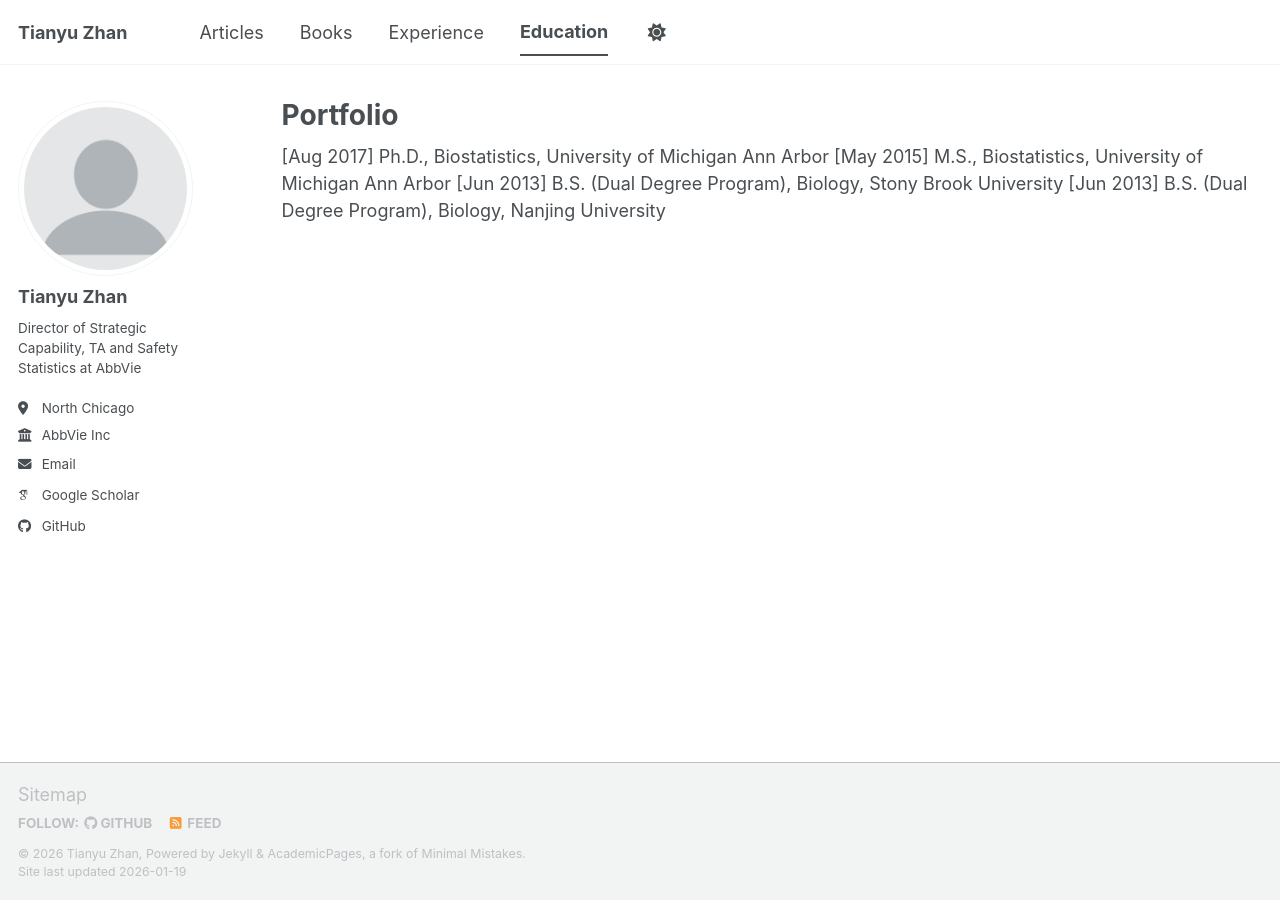
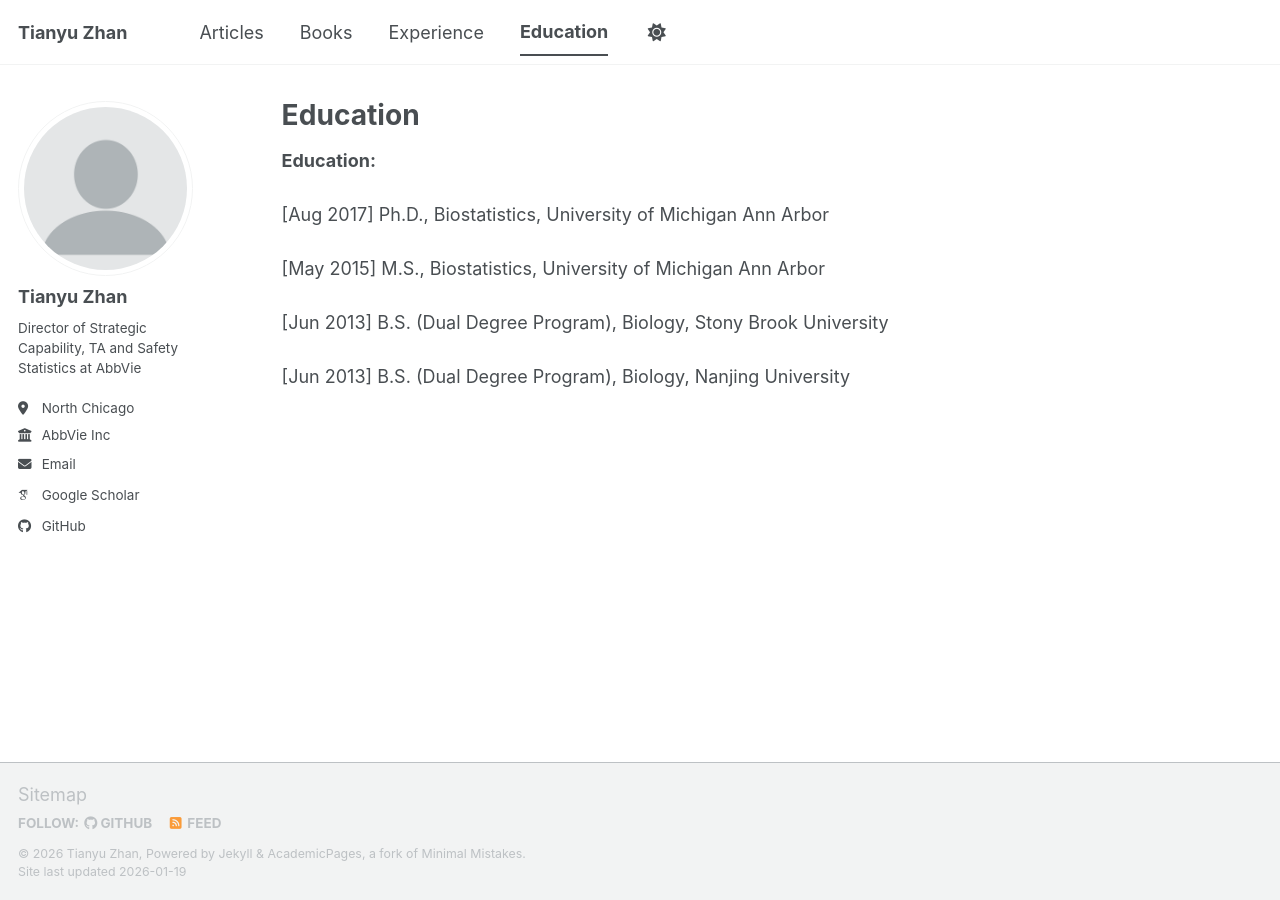
Before and after one commit to tian-yu-zhan/tian-yu-zhan.github.io, a Jekyll site: the page built from _pages/portfolio.html, in a window 1280 px wide. Built offline with Jekyll 4.4.1, drawn with Linux system fonts in a browser that asks for light colours; some web fonts are replaced; a script bundle is joined from its source files by our own code; library files that are not in the unit come from our copies.

Commit message:
Update portfolio.html

```diff
--- a/_pages/portfolio.html
+++ b/_pages/portfolio.html
@@ -1,14 +1,19 @@
 ---
 layout: archive
-title: "Portfolio"
+title: "Education"
 permalink: /portfolio/
 author_profile: true
 ---
-
+<p><strong>Education:</strong>
+<br>
+<br>
 [Aug 2017] Ph.D., Biostatistics, University of Michigan Ann Arbor
-
+<br>
+<br>
 [May 2015] M.S., Biostatistics, University of Michigan Ann Arbor
-
+<br>
+<br>
 [Jun 2013] B.S. (Dual Degree Program), Biology, Stony Brook University
-
+<br>
+<br>
 [Jun 2013] B.S. (Dual Degree Program), Biology, Nanjing University
```
